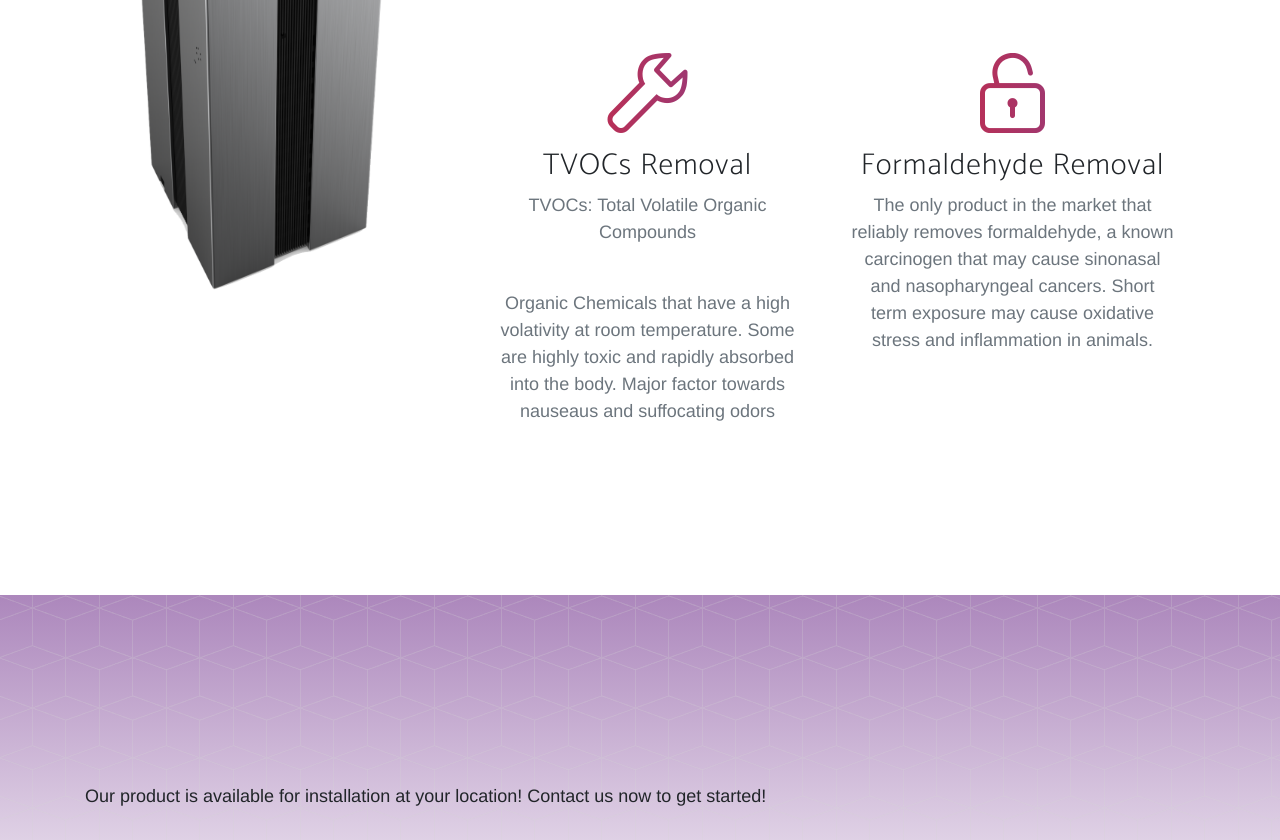
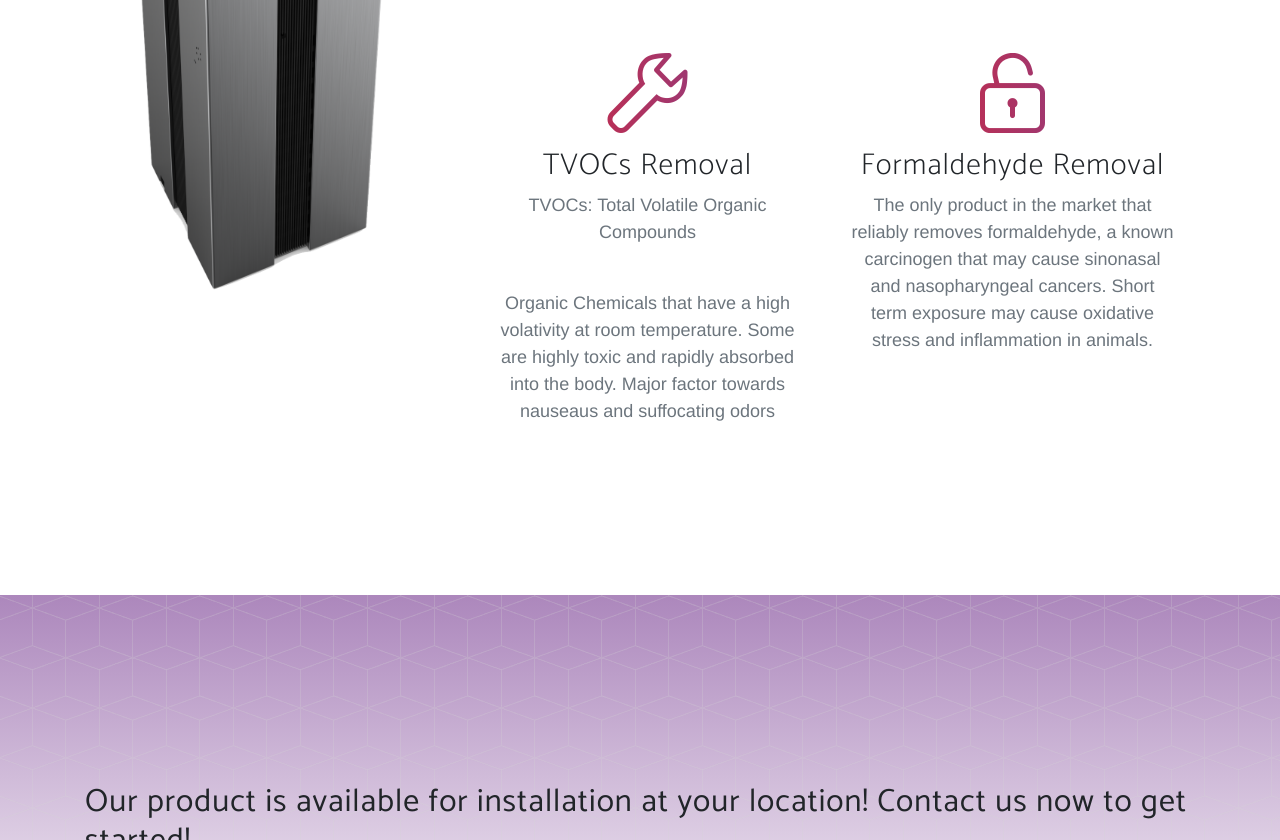
Before and after one commit to ITS-EnVure/its-envure.github.io, a website: page index.html in a window 1280 px wide. Shown: the part 1960-2800 px from the top of the page. Drawn offline with Linux system fonts and the light colour scheme; a web font is replaced by a local one.

Commit message:
fixed css
fixed h1 override style

```diff
--- a/css/new-age.css
+++ b/css/new-age.css
@@ -486,3 +486,7 @@ footer ul li a:hover, footer ul li a:focus, footer ul li a:active, footer ul li
     margin-bottom: -0% !important;
     margin-top: -20% !important;
 }
+
+.call-action-bold {
+  font-weight: 400;
+}
--- a/css/table.css
+++ b/css/table.css
@@ -1,5 +1,5 @@
 
-h1{
+table-masthead.h1{
   font-size: 30px;
   color: #fff;
   text-transform: uppercase;
--- a/index.html
+++ b/index.html
@@ -175,7 +175,7 @@
       <div class="row">
         <div class="col-md-12 mx-auto">
           <h2 class="section-heading text-left"></h2>
-          <p class="text-left">Our product is available for installation at your location! Contact us now to get started!</p>
+          <h2 class="text-left call-action-bold">Our product is available for installation at your location! Contact us now to get started!</h2>
           <div class="tbl-header">
     <table cellpadding="0" cellspacing="0" border="0">
       <thead>
```
